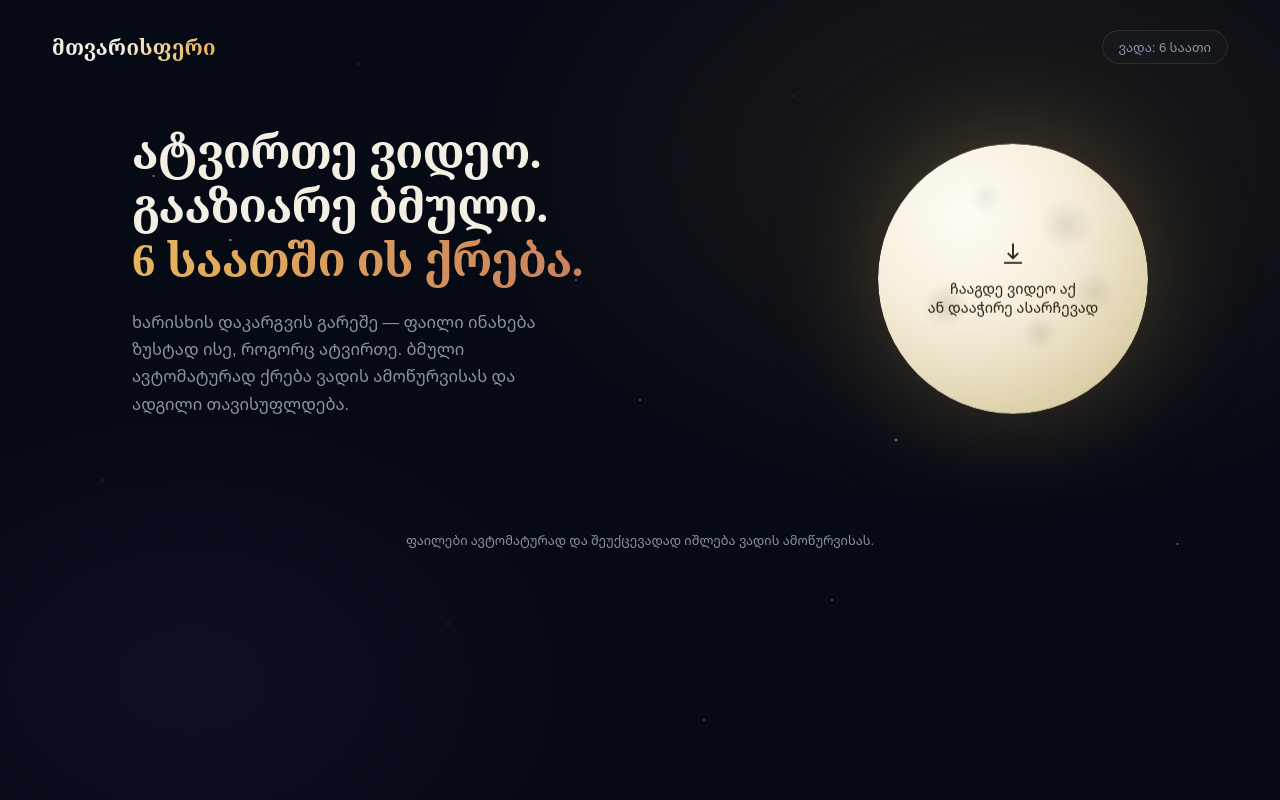
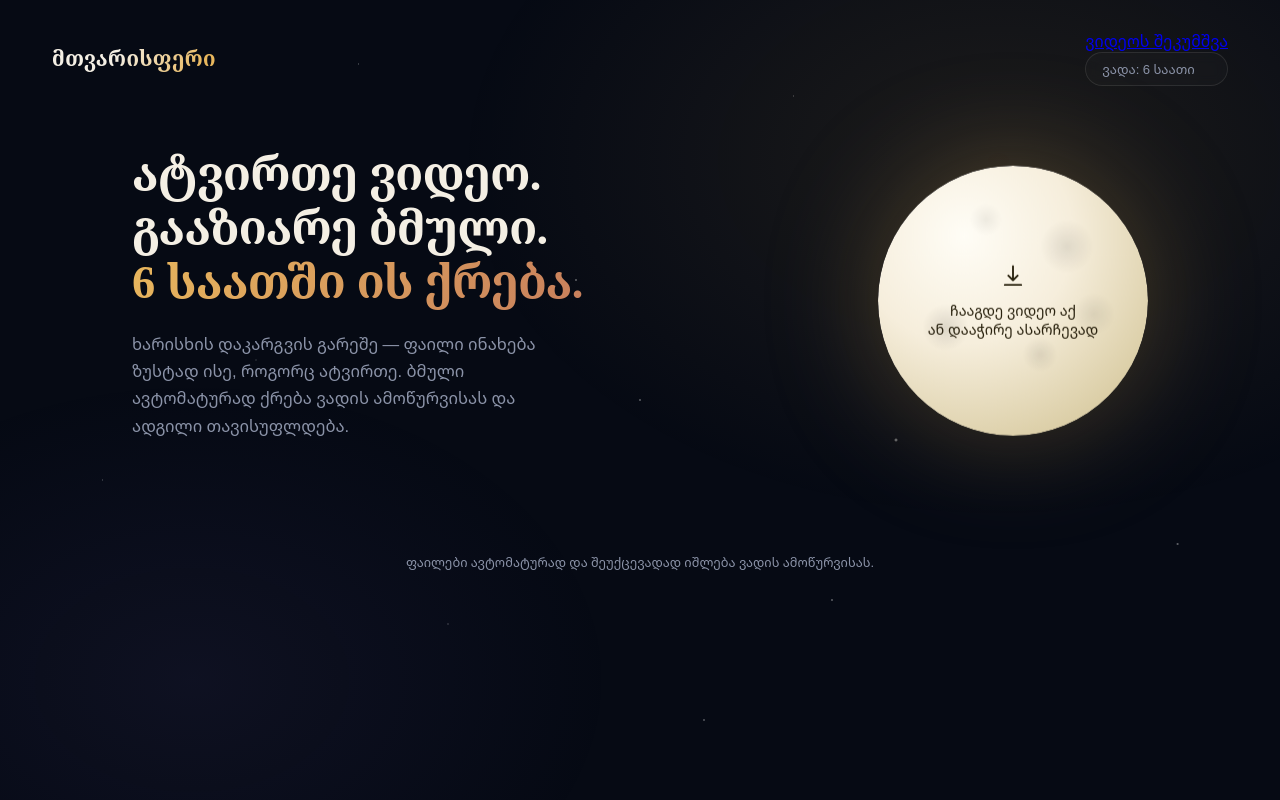
Before and after one commit to giorgikavelashvili99-png/2313, a Flask app: page / in a window 1280 px wide. Run offline with Flask 3, Linux system fonts and the light colour scheme.

Commit message:
Update index.html

```diff
--- a/templates/index.html
+++ b/templates/index.html
@@ -14,7 +14,10 @@
 
 <header class="topbar">
   <div class="brand">მთვარისფერი</div>
-  <div class="tagline">ვადა: {{ expiry_hours|int }} საათი</div>
+  <div class="topbar-right">
+    <a href="/compress" class="nav-link">ვიდეოს შეკუმშვა</a>
+    <div class="tagline">ვადა: {{ expiry_hours|int }} საათი</div>
+  </div>
 </header>
 
 <main class="hero">
```
